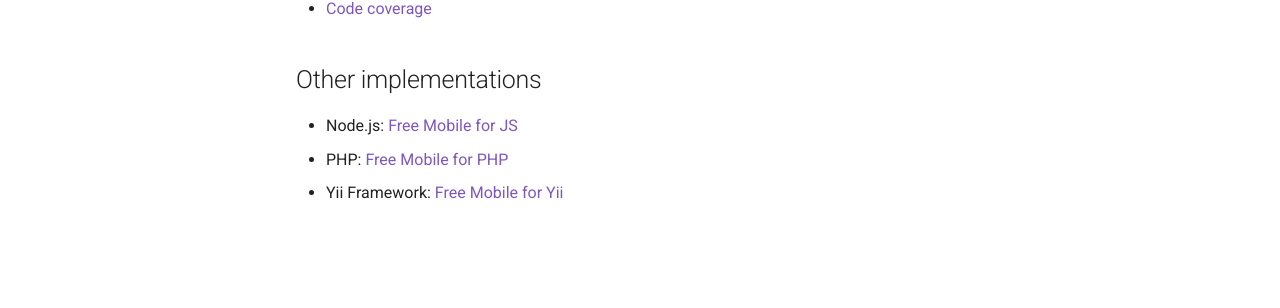
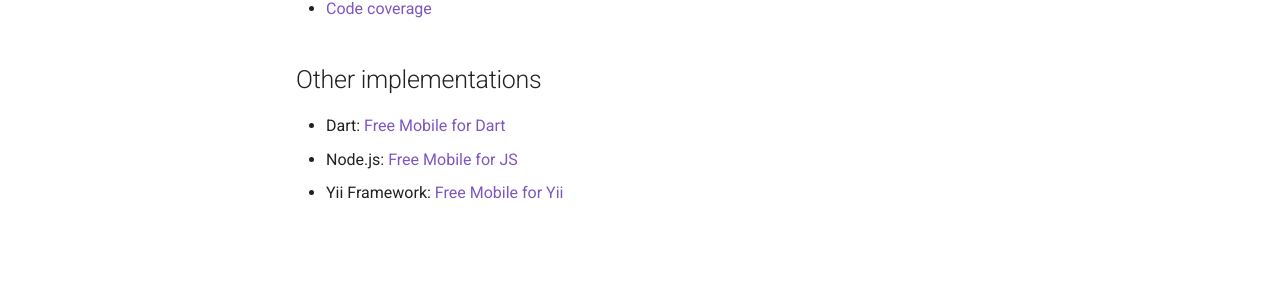
Before and after one commit to cedx/free-mobile.php, an MkDocs documentation site: the page built from doc/about/see_also.md, in a window 1280 px wide. Shown: the part 418-726 px from the top of the page. Built offline with MkDocs 1.6.1 and Material for MkDocs 9.7.7, drawn with Linux system fonts in a browser that asks for light colours; comment, search, counter and statistics services are not loaded; old or Windows-style settings are respelled for this version of MkDocs.

Commit message:
Replaced a link

```diff
--- a/doc/about/see_also.md
+++ b/doc/about/see_also.md
@@ -9,6 +9,6 @@
 - [Code coverage](https://coveralls.io/github/cedx/free-mobile.php)
 
 ## Other implementations
+- Dart: [Free Mobile for Dart](https://cedx.github.io/free-mobile.dart)
 - Node.js: [Free Mobile for JS](https://cedx.github.io/free-mobile.js)
-- PHP: [Free Mobile for PHP](https://cedx.github.io/free-mobile.php)
 - Yii Framework: [Free Mobile for Yii](https://cedx.github.io/yii2-free-mobile)
```
